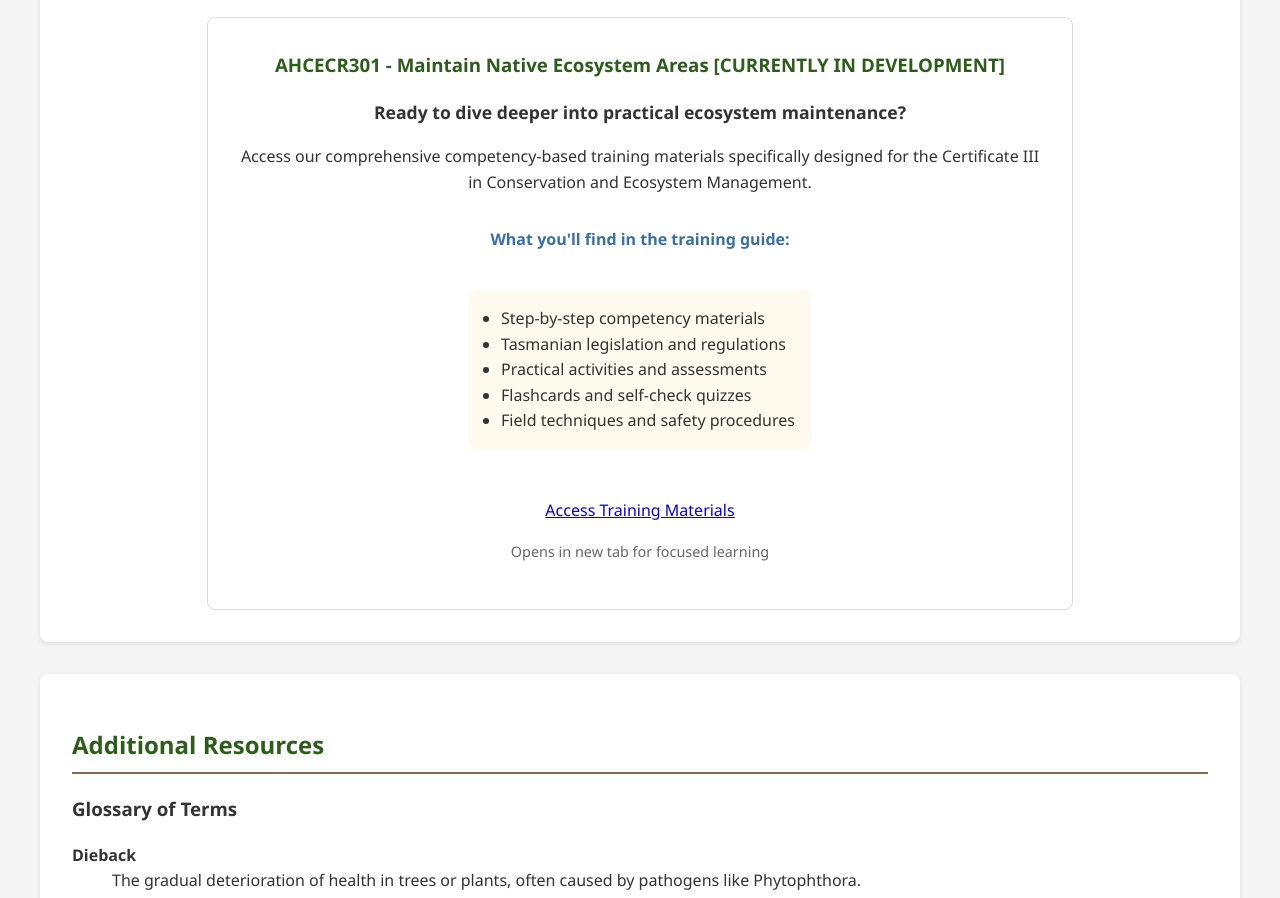
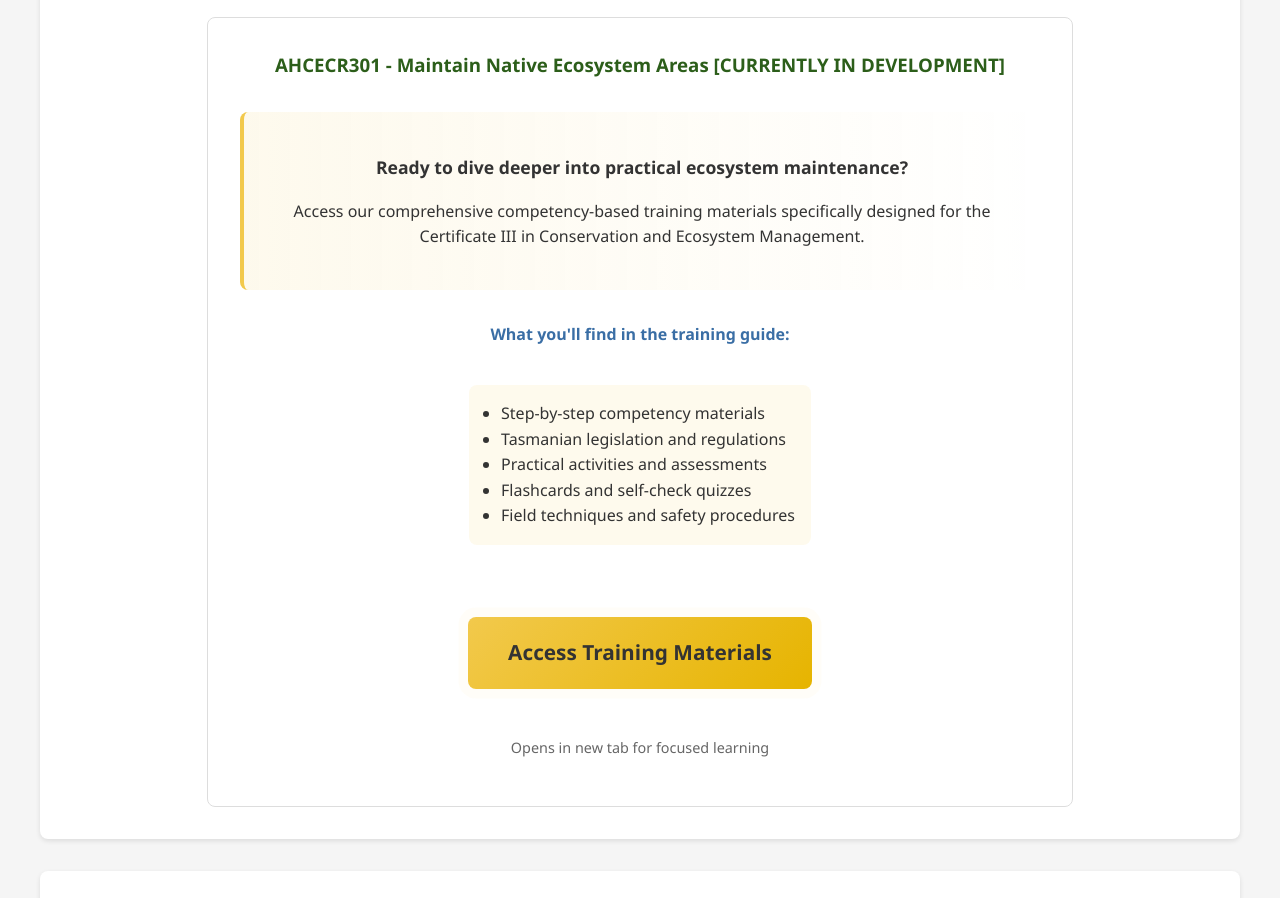
Before and after one commit to jaysecotools/Ecosystem-Maintenance-Learning-Guide, a plain HTML site: page index.html in a window 1280 px wide. Shown: the part 5765-6663 px from the top of the page. Drawn offline with Linux system fonts and the light colour scheme.

Commit message:
Update index.html - updated button (access training materials) for pc view

```diff
--- a/index.html
+++ b/index.html
@@ -319,24 +319,7 @@
             display: none;
         }
 
-        @media (max-width: 768px) {
-            nav ul {
-                flex-direction: column;
-                align-items: center;
-            }
-
-            nav a {
-                display: block;
-                width: 100%;
-                text-align: center;
-                margin: 0.2rem 0;
-            }
-
-            .simulation-container {
-                flex-direction: column;
-            }
-
-			        /* NEW STYLES FOR THE PROMINENT BUTTON */
+        /* NEW STYLES FOR THE PROMINENT BUTTON - MOVED OUTSIDE MEDIA QUERY */
         .prominent-button {
             background: linear-gradient(135deg, var(--highlight-yellow), #e6b400);
             color: var(--text-dark);
@@ -402,6 +385,39 @@
         .pulse-button {
             animation: pulse-glow 2s infinite;
         }
+
+        /* Enhanced desktop styles for the prominent button */
+        @media (min-width: 769px) {
+            .prominent-button {
+                padding: 1.2rem 2.5rem;
+                font-size: 1.3rem;
+                box-shadow: 0 6px 15px rgba(0,0,0,0.25);
+            }
+
+            .training-highlight {
+                background: linear-gradient(to right, rgba(242, 201, 76, 0.1), transparent);
+                padding: 1.5rem;
+                border-radius: 8px;
+                margin: 2rem 0;
+            }
+        }
+
+        @media (max-width: 768px) {
+            nav ul {
+                flex-direction: column;
+                align-items: center;
+            }
+
+            nav a {
+                display: block;
+                width: 100%;
+                text-align: center;
+                margin: 0.2rem 0;
+            }
+
+            .simulation-container {
+                flex-direction: column;
+            }
         }
     </style>
 </head>
```
